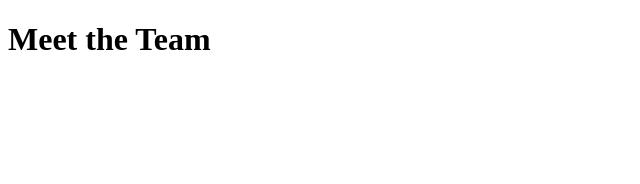
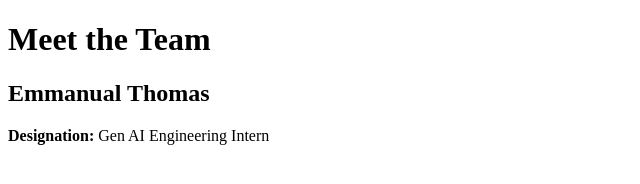
Before and after one commit to emmanual-thomas/team-intro, a plain HTML site: page index.html in a window 1280 px wide. Shown: the whole page, without its empty margins (0-640 px from the left). Drawn offline with Linux system fonts and the light colour scheme.

Commit message:
Added my introduction

```diff
--- a/index.html
+++ b/index.html
@@ -5,5 +5,10 @@
 </head>
 <body>
   <h1>Meet the Team</h1>
+
+  <div class="team-member">
+    <h2>Emmanual Thomas</h2>
+    <p><strong>Designation:</strong> Gen AI Engineering Intern</p>
+  </div>
 </body>
 </html>
```
